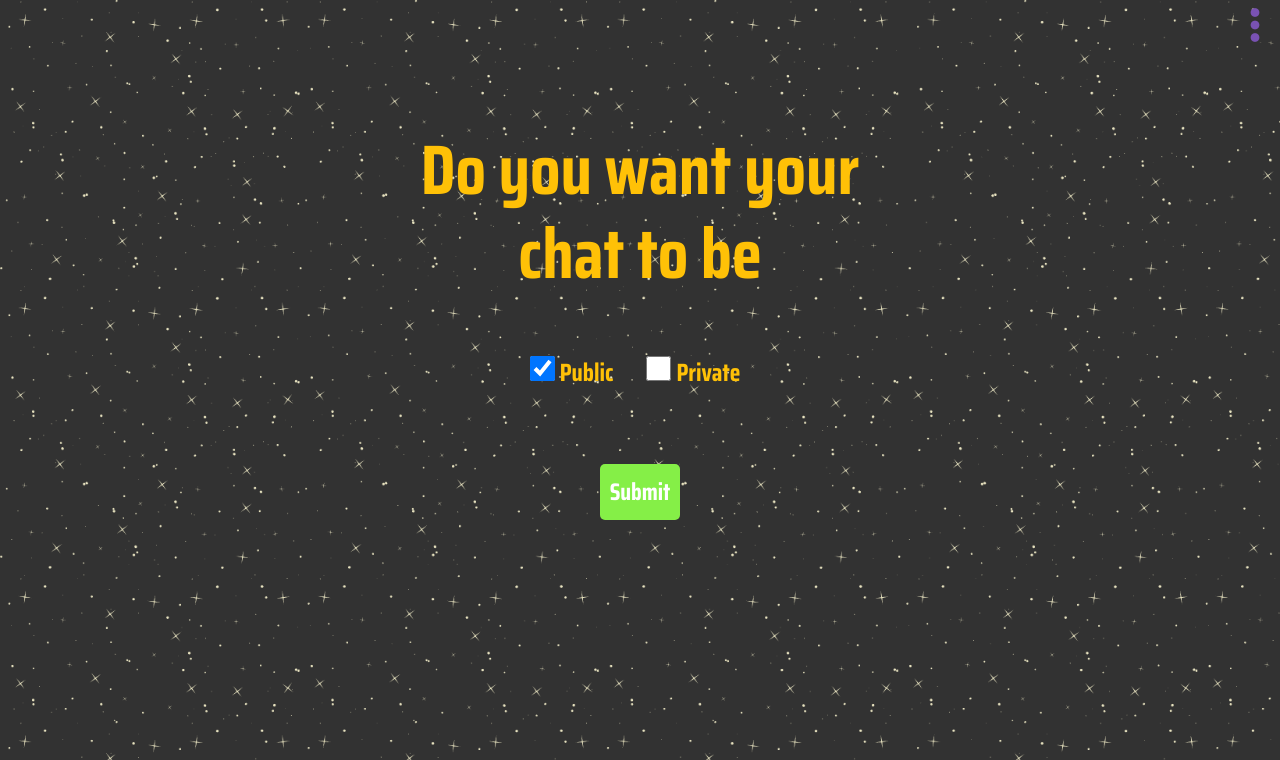
After one commit to DM880/Chat, a Django app: template src/chat_app/interfaces/appsite/templates/choose_create_chat.html in a window 1280 px wide. The commit adds this page. Shown: the top 760 px of the page. Run offline with Django 3.2, Linux system fonts and the light colour scheme; the template is opened without the code that fills it, so the values that code supplies are empty; some libraries are stand-ins or nearby versions.

Commit message:
room model change added public or private chat and related views,html and frontend

```diff
--- a/src/chat_app/data/chat/models.py
+++ b/src/chat_app/data/chat/models.py
@@ -5,6 +5,8 @@ from django.utils import timezone
 
 class Room(models.Model):
     name = models.CharField(max_length=50)
+    private = models.BooleanField(default=False)
+    key = models.CharField(null=True,blank=True,max_length=50)
 
     def __str__(self):
         return f"{self.name}"
--- /dev/null
+++ b/src/chat_app/interfaces/appsite/static/css/choose_create_chat.css
@@ -0,0 +1,79 @@
+@import url('https://fonts.googleapis.com/css2?family=Saira+Condensed:wght@700&display=swap');
+
+
+body{
+  background:url('../img/create_room_background.png');
+  background-size: cover;
+}
+
+/*Choose Room*/
+
+.room-create{
+  width: 500px;
+  margin: auto;
+  margin-top: 10%;
+  border-radius: 5px;
+  text-align: center;
+  font-family: 'Saira Condensed', sans-serif;
+  color: #FFC107;
+}
+
+.room-create h2{
+  margin-bottom: 50px;
+  font-weight: bold;
+  font-size: 70px;
+}
+
+.room-create button{
+  color: white;
+  background-color: #85EF47;
+  border:none;
+  padding:10px;
+  border-radius: 5px;
+  cursor: pointer;
+  font-size: 24px;
+  font-weight: bold;
+}
+
+.room-create button:hover{
+  background-color:#54E346;
+}
+
+#check-key{
+  height: 38px;
+  border-radius: 5px;
+  border: none;
+  margin-bottom: 15px;
+}
+
+#check-key:focus{
+  outline: none !important;
+  box-shadow: 0 0 10px #F1D00A;
+}
+
+#create-key{
+  height: 38px;
+  border-radius: 5px;
+  border: none;
+  opacity: 0;
+  margin-bottom: 15px;
+}
+
+#create-key:focus{
+  outline: none !important;
+  box-shadow: 0 0 10px #F1D00A;
+}
+
+.type-chat{
+  margin-top: 10px;
+  margin-right: 5px;
+  margin-left: 10px;
+  margin-bottom: 30px;
+  height: 25px;
+  width: 25px;
+}
+
+label{
+  margin-right: 20px;
+  font-size: 25px;
+}
--- a/src/chat_app/interfaces/appsite/static/css/sign.css
+++ b/src/chat_app/interfaces/appsite/static/css/sign.css
@@ -1,5 +1,4 @@
 @import url('https://fonts.googleapis.com/css2?family=Saira+Condensed:wght@700&display=swap');
-
 
 html, body {
   height: 100%;
--- /dev/null
+++ b/src/chat_app/interfaces/appsite/static/js/choose_create_chat.js
@@ -0,0 +1,48 @@
+// Checkboxes
+
+function check(input){
+    var checkboxes = document.getElementsByClassName("type-chat");
+
+    for(var i = 0; i < checkboxes.length; i++)
+    {
+  		//uncheck all
+  		if(checkboxes[i].checked == true)
+  		{
+  			checkboxes[i].checked = false;
+  		}
+  	}
+  	//set checked of clicked object
+  	if(input.checked == true)
+  	{
+  		input.checked = false;
+  	}
+  	else
+  	{
+  		input.checked = true;
+  	}
+}
+
+
+// Show/Hide Key Input
+
+function hideKey(input){
+   var key = document.getElementById('create-key');
+
+    if(input.checked){
+      key.style.opacity = 0;
+      key.readOnly = true;
+      key.required = false;
+    }
+}
+
+
+function showKey(input){
+
+ var key = document.getElementById('create-key');
+
+    if(input.checked){
+      key.style.opacity = 1;
+      key.readOnly = false;
+      key.required = true;
+    }
+}
--- /dev/null
+++ b/src/chat_app/interfaces/appsite/templates/choose_create_chat.html
@@ -0,0 +1,29 @@
+{% extends 'base.html' %}
+{% load static %}
+
+{% block title %} Public or Private {% endblock %}
+
+{% block css %} <link rel="stylesheet" href="{% static 'css/choose_create_chat.css' %}"> {% endblock %}
+
+{% block content %}
+
+{% include 'nav_menu.html' %}
+
+<div class="wrapper">
+  <div class="room-create">
+    <form method="post" action="{% url 'choose_create_chat' room_name %}">
+      {% csrf_token %}
+    <h2>Do you want your chat to be</h2>
+    <input type="checkbox" onclick="check(this);hideKey(this);" class="type-chat" value="Public" name="private" checked><label>Public</label>
+    <input type="checkbox" onclick="check(this);showKey(this);" class="type-chat" id="private-chat" value="Private" name="private"><label>Private</label>
+     <br>
+    <input id="create-key" placeholder="Choose Key" name="key"></input>
+    <br>
+  <button type="submit">Submit</button>
+  </form>
+  </div>
+</div>
+
+<script src="{% static 'js/choose_create_chat.js' %}"></script>
+
+{% endblock %}
--- a/src/chat_app/interfaces/appsite/templates/create_room_chat.html
+++ b/src/chat_app/interfaces/appsite/templates/create_room_chat.html
@@ -13,7 +13,7 @@
     <form method="post" action="{% url 'create_room_chat' %}">
       {% csrf_token %}
     <h2>Create or Join Room Chat</h2>
-    <input placeholder="Room Name" name="room_name"></input>
+    <input placeholder="Room Name" class="create-input" name="room_name" required></input>
   <button type="submit">Join/Create</button>
   </form>
   </div>
--- a/src/chat_app/interfaces/appsite/urls.py
+++ b/src/chat_app/interfaces/appsite/urls.py
@@ -14,6 +14,8 @@ urlpatterns = [
     path("signout/", views.sign_out, name="signout"),
     # Chat
     path("create_room_chat/", views.create_room_chat, name="create_room_chat"),
+    path("choose_create_chat/<str:room_name>/", views.choose_create_chat, name="choose_create_chat"),
+    path('enter_key/<str:room_name>/', views.enter_key, name="enter_key"),
     path("chat/<str:room_name>/", views.room, name="room"),
 ]
 
```
Also changed, not shown: src/chat_app/interfaces/appsite/static/css/create_room_chat.css (+15 -3 lines), src/chat_app/interfaces/appsite/templates/enter_key.html (added, +24 -0 lines), src/chat_app/interfaces/appsite/views/views.py (+62 -5 lines).
